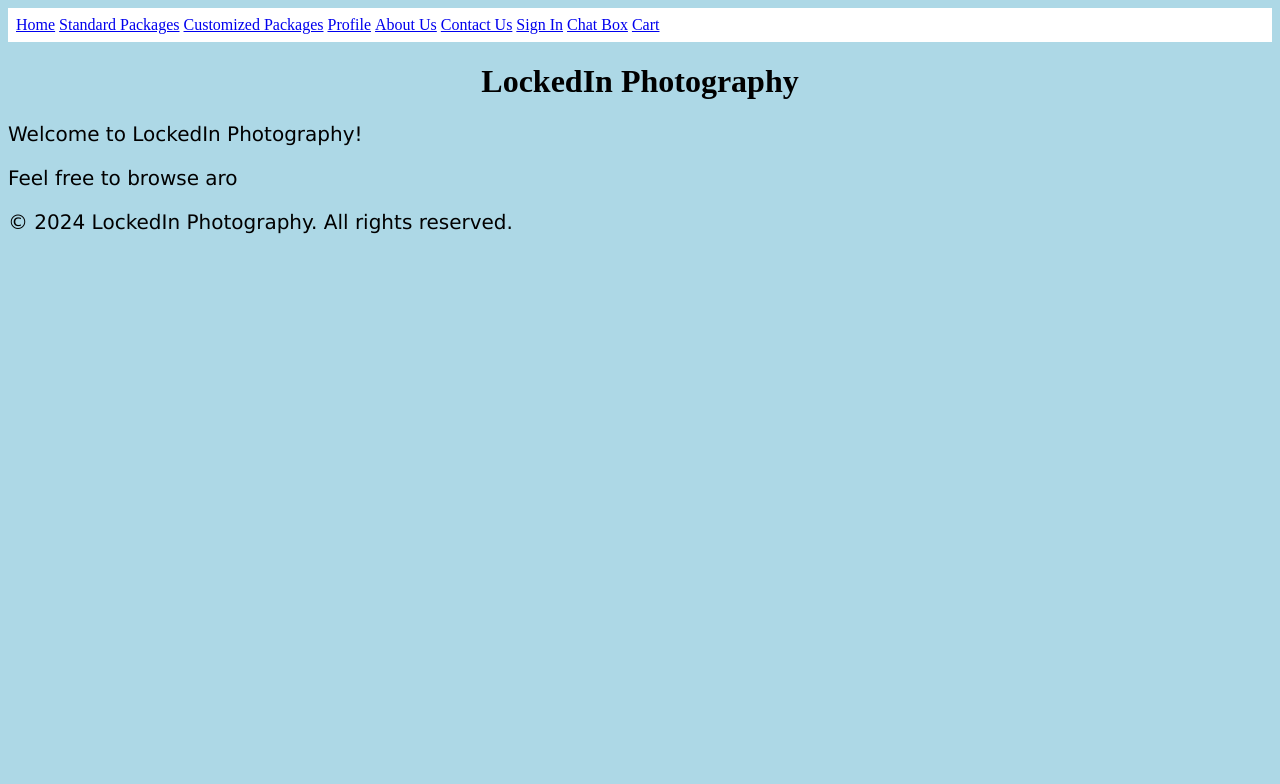
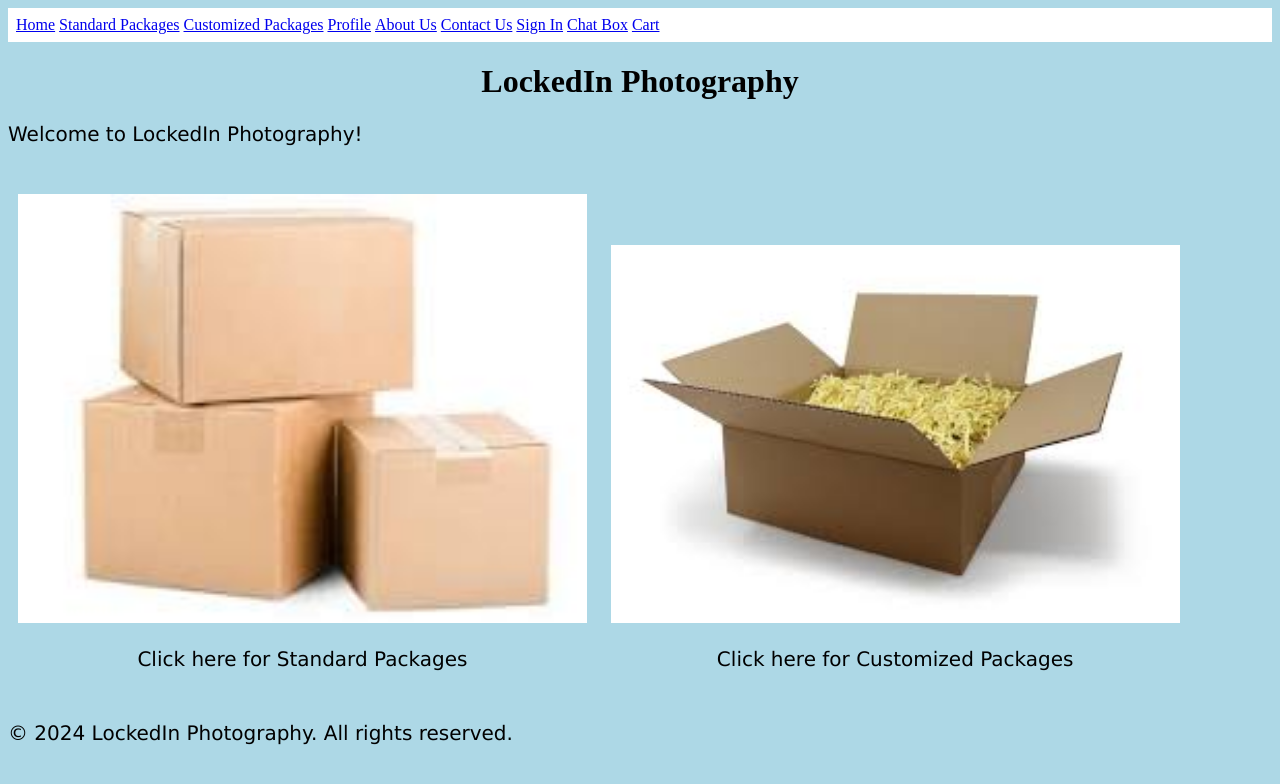
Before and after one commit to JLock334/LockedIn, a PHP site: page / in a window 1280 px wide. Shown: the top 784 px of the page. Run offline with PHP 8.4, Linux system fonts and the light colour scheme.

Commit message:
Added two images boxes

```diff
--- a/Standard.html
+++ b/Standard.html
@@ -5,6 +5,7 @@
     <meta name="viewport" content="width=device-width, initial-scale=1.0">
     <title>Standard Packages</title>
     <link rel="stylesheet" href="style.css" />
+    </head>
 <body>
     <ul>
         <li><a href="index.html">Home</a></li>
--- a/index.html
+++ b/index.html
@@ -29,8 +29,21 @@
     </ul>
     <h1>LockedIn Photography</h1>
     <p>Welcome to LockedIn Photography!</p>
-      <p>Feel free to browse aro</p>
+    <br />
 
+    <div class="image-box">
+        <a href="Standard.html">
+            <img src="Imgs/packages.jfif" alt="Standard Packages">
+        </a>
+        <p>Click here for Standard Packages</p>
+    </div>
+
+    <div class="image-box">
+        <a href="Customized.html">
+            <img src="Imgs/unboxed.jfif" alt="Customized Packages">
+        </a>
+        <p>Click here for Customized Packages</p>
+    </div>
     <footer>
         <p>&copy; 2024 LockedIn Photography. All rights reserved.</p>
     </footer>
--- a/style.css
+++ b/style.css
@@ -32,3 +32,17 @@ li a:hover:not(.active){
 .active{
     background-color:seagreen;
 }
+
+
+.image-box {
+    display: inline-block;
+    width: 45%;
+    margin: 10px;
+    text-align: center;
+}
+
+    .image-box img {
+        width: 100%;
+        height: auto;
+        cursor: pointer;
+    }
```
Also changed, not shown: Imgs/packages.jfif (added), Imgs/unboxed.jfif (added). Lines whose indentation alone changed are shown as unchanged.
